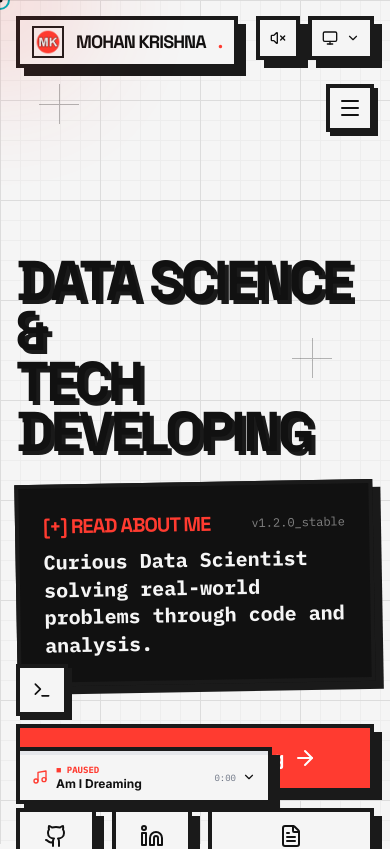
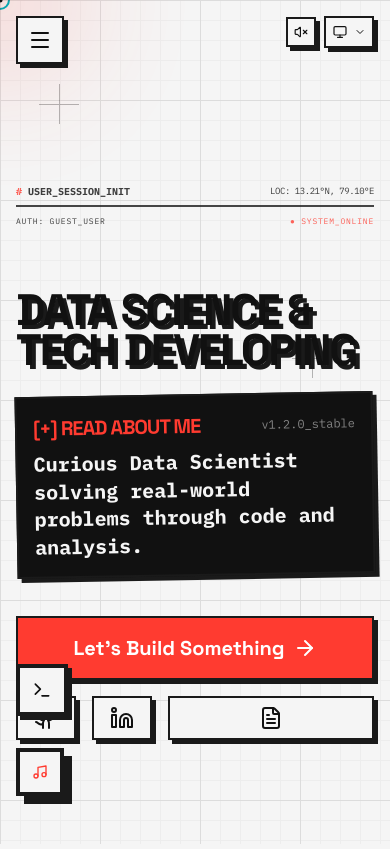
Before and after one commit to mohankrishna-9704/Mohan-Portfolio, a React (Vite) app: page / in a window 390 px wide. Shown: the top 849 px of the page. Built offline with nearby package versions, Linux system fonts and the light colour scheme.

Commit message:
feat: add initial portfolio structure including main sections and core UI components.

```diff
--- a/src/App.jsx
+++ b/src/App.jsx
@@ -42,15 +42,15 @@ const AppContent = () => {
       </AnimatePresence>
 
       {!loading && (
-        <div className="flex justify-center flex-col relative w-full overflow-x-hidden pt-20">
+        <div className="flex justify-center flex-col relative w-full overflow-x-hidden pt-12 md:pt-20">
           <BackgroundElements />
           <SideNav />
 
           {/* Floating Identity Sticker */}
-          <div className="fixed top-4 left-4 md:top-8 md:left-8 z-50">
+          <div className="hidden md:block fixed top-4 left-4 md:top-8 md:left-8 z-50">
             <a href="#" className="flex items-center gap-3 font-display font-black text-lg md:text-2xl tracking-tighter hover:text-primary-brutal brutal-transition bg-bg-brutal brutal-border brutal-shadow px-3 py-1.5 md:px-4 md:py-2 block">
               <img src="/procedural_logo_circular1_circle.png" alt="MK Logo" className="w-8 h-8 md:w-10 md:h-10 brutal-border-sm" />
-              MOHAN KRISHNA<span className="text-primary-brutal">.</span>
+              <span className="hidden md:inline">MOHAN KRISHNA</span><span className="text-primary-brutal">.</span>
             </a>
           </div>
 
--- a/src/components/layout/SideNav.jsx
+++ b/src/components/layout/SideNav.jsx
@@ -65,7 +65,7 @@ export const SideNav = () => {
       {/* Mobile Hamburger Button */}
       <button
         onClick={() => setMobileMenuOpen(true)}
-        className="md:hidden fixed top-20 right-4 z-50 p-2 brutal-border bg-bg-brutal hover:bg-text-brutal hover:text-bg-brutal brutal-transition brutal-shadow-sm group mt-1"
+        className="md:hidden fixed top-4 left-4 z-[100] p-2.5 brutal-border-sm bg-bg-brutal hover:bg-text-brutal hover:text-bg-brutal brutal-transition brutal-shadow-sm group"
       >
         <Menu className="w-6 h-6 text-text-brutal group-hover:text-bg-brutal" />
       </button>
@@ -81,12 +81,12 @@ export const SideNav = () => {
             onClick={() => setMobileMenuOpen(false)}
           >
             <motion.div
-              initial={{ x: '100%' }}
+              initial={{ x: '-100%' }}
               animate={{ x: 0 }}
-              exit={{ x: '100%' }}
+              exit={{ x: '-100%' }}
               transition={{ type: 'spring', damping: 25, stiffness: 200 }}
               onClick={(e) => e.stopPropagation()}
-              className="absolute right-0 top-0 bottom-0 w-[280px] bg-bg-brutal brutal-border-l brutal-shadow-lg p-6 flex flex-col"
+              className="absolute left-0 top-0 bottom-0 w-[280px] bg-bg-brutal brutal-border-r brutal-shadow-lg p-6 flex flex-col"
             >
               <div className="flex justify-between items-center mb-12">
                 <span className="font-display font-black text-xl tracking-tighter">NAVIGATION</span>
--- a/src/components/sections/Experience.jsx
+++ b/src/components/sections/Experience.jsx
@@ -140,9 +140,9 @@ export const Experience = () => {
           viewport={{ once: true }}
           className="mb-16 text-center"
         >
-          <h2 className="text-5xl md:text-7xl font-black font-display uppercase inline-block relative">
+          <h2 className="text-4xl sm:text-5xl md:text-7xl font-black font-display uppercase inline-block relative">
             <span className="relative z-10">Education & Journey</span>
-            <div className="absolute bottom-2 left-[-10px] right-[-10px] h-6 bg-secondary-brutal z-0 -rotate-2" />
+            <div className="absolute bottom-2 left-[-10px] right-[-10px] h-4 md:h-6 bg-secondary-brutal z-0 -rotate-2" />
           </h2>
           <p className="font-mono font-bold text-sm text-gray-500 mt-6">Click each card to expand details.</p>
         </motion.div>
--- a/src/components/sections/Hero.jsx
+++ b/src/components/sections/Hero.jsx
@@ -26,9 +26,25 @@ export const Hero = () => {
   }, []);
 
   return (
-    <section className="min-h-screen pt-40 pb-20 px-4 sm:px-6 lg:px-8 flex flex-col justify-center relative overflow-hidden" id="home">
+    <section className="min-h-screen pt-16 md:pt-40 pb-20 px-4 sm:px-6 lg:px-8 flex flex-col justify-center relative overflow-hidden" id="home">
       <div className="hidden md:block">
         <DraggableStickers />
+      </div>
+
+      {/* Mobile Top Decor - Fills empty space */}
+      <div className="md:hidden flex flex-col mb-12 opacity-80 pointer-events-none">
+        <div className="flex justify-between items-end border-b-2 border-border-brutal pb-2">
+          <div className="font-mono text-[10px] font-black leading-none uppercase">
+            <span className="text-primary-brutal">#</span> User_Session_Init
+          </div>
+          <div className="font-mono text-[9px] uppercase tracking-tighter">
+            Loc: 13.21°N, 79.10°E
+          </div>
+        </div>
+        <div className="flex justify-between mt-2">
+          <div className="font-mono text-[8px] uppercase tracking-widest">Auth: Guest_User</div>
+          <div className="font-mono text-[8px] uppercase tracking-widest text-primary-brutal animate-pulse">● System_Online</div>
+        </div>
       </div>
 
       {/* Floating Elements (Border Charcoal & Primary Red) */}
@@ -58,7 +74,7 @@ export const Hero = () => {
               initial={{ opacity: 0, y: 50 }}
               animate={{ opacity: 1, y: 0 }}
               transition={{ duration: 0.6 }}
-              className="text-[3.5rem] sm:text-6xl lg:text-[5.5rem] xl:text-[7rem] font-black font-display tracking-tighter leading-[0.9] mb-6 uppercase text-text-brutal drop-shadow-[4px_4px_0_#1A1A1A]"
+              className="text-[2.75rem] sm:text-6xl lg:text-[5.5rem] xl:text-[7rem] font-black font-display tracking-tighter leading-[0.9] mb-6 uppercase text-text-brutal drop-shadow-[4px_4px_0_#1A1A1A]"
             >
               DATA SCIENCE & <br/> TECH DEVELOPING
             </motion.h1>
@@ -72,7 +88,7 @@ export const Hero = () => {
               <motion.div
                 whileHover={{ scale: 1.02 }}
                 whileTap={{ scale: 0.98 }}
-                className="bg-text-brutal text-bg-brutal brutal-border brutal-shadow p-6 transform -rotate-1 cursor-pointer group hover:rotate-0 transition-all duration-300 relative z-20"
+                className="bg-text-brutal text-bg-brutal brutal-border-sm md:brutal-border brutal-shadow-sm md:brutal-shadow p-4 md:p-6 transform -rotate-1 cursor-pointer group hover:rotate-0 transition-all duration-300 relative z-20"
                 onClick={() => {
                   console.log("Card clicked");
                   setIsAboutExpanded(!isAboutExpanded);
--- a/src/components/sections/Projects.jsx
+++ b/src/components/sections/Projects.jsx
@@ -189,7 +189,7 @@ export const Projects = () => {
         viewport={{ once: true, margin: "-100px" }}
         transition={{ duration: 0.5 }}
       >
-        <h2 className="text-5xl md:text-7xl font-black font-display uppercase mb-4 flex items-center gap-4">
+        <h2 className="text-4xl sm:text-5xl md:text-7xl font-black font-display uppercase mb-4 flex items-center gap-4">
           <span className="text-primary-brutal">*</span>
           Featured Work
         </h2>
--- a/src/components/sections/Skills.jsx
+++ b/src/components/sections/Skills.jsx
@@ -53,7 +53,7 @@ export const Skills = () => {
             viewport={{ once: true, margin: "-100px" }}
             className="sticky top-32"
           >
-            <h2 className="text-5xl md:text-7xl font-black font-display uppercase mb-6 leading-none">
+            <h2 className="text-4xl sm:text-5xl md:text-7xl font-black font-display uppercase mb-6 leading-none">
               <span className="text-secondary-brutal block mb-2">*</span>
               Tech <br /> Arsenal
             </h2>
--- a/src/components/ui/Button.jsx
+++ b/src/components/ui/Button.jsx
@@ -1,7 +1,7 @@
 import React from 'react';
 
 export const Button = ({ children, className = '', variant = 'primary', ...props }) => {
-  const baseClasses = 'inline-flex items-center justify-center brutal-border brutal-shadow brutal-transition font-display font-bold px-6 py-3 active:translate-x-1 active:translate-y-1 active:brutal-shadow-sm hover:-translate-y-1 hover:-translate-x-1 hover:brutal-shadow-hover';
+  const baseClasses = 'inline-flex items-center justify-center brutal-border-sm md:brutal-border brutal-shadow-sm md:brutal-shadow brutal-transition font-display font-bold px-4 py-2 md:px-6 md:py-3 active:translate-x-1 active:translate-y-1 active:brutal-shadow-sm hover:-translate-y-1 hover:-translate-x-1 hover:brutal-shadow-hover';
 
   const variants = {
     primary: 'bg-primary-brutal text-white',
--- a/src/components/ui/NowPlaying.jsx
+++ b/src/components/ui/NowPlaying.jsx
@@ -204,13 +204,13 @@ export const NowPlaying = () => {
       animate={{ opacity: isIdle ? 0 : 1, x: 0 }}
       transition={{ delay: isIdle ? 0 : 2.5, duration: 0.5 }}
       style={{ pointerEvents: isIdle ? 'none' : 'auto' }}
-      className="fixed bottom-10 left-4 md:bottom-8 md:left-auto md:right-32 z-50 select-none"
+      className="fixed bottom-12 left-4 md:bottom-8 md:right-32 md:left-auto z-[55] select-none"
     >
-      <div className="bg-bg-brutal brutal-border brutal-shadow overflow-hidden w-64">
+      <div className={`bg-bg-brutal brutal-border brutal-shadow overflow-hidden brutal-transition ${expanded ? 'w-64' : 'w-auto md:w-64'}`}>
 
-        {/* Progress Bar */}
+        {/* Progress Bar (Hidden on mobile collapsed) */}
         <div
-          className="h-1 bg-gray-200 cursor-pointer group relative overflow-hidden"
+          className={`h-1 bg-gray-200 cursor-pointer group relative overflow-hidden ${!expanded && 'hidden md:block'}`}
           onClick={handleSeek}
         >
           <motion.div
@@ -223,10 +223,14 @@ export const NowPlaying = () => {
           <div ref={playerRef} />
         </div>
 
-        {/* Header */}
+        {/* Header / Icon Trigger */}
         <button
           onClick={() => setExpanded(e => !e)}
-          className="w-full flex items-center gap-2 px-3 py-2 hover:bg-primary-brutal/10 brutal-transition"
+          className={`flex items-center brutal-transition ${
+            expanded
+              ? 'w-full gap-2 px-3 py-2 hover:bg-primary-brutal/10'
+              : 'p-3 md:w-full md:gap-2 md:px-3 md:py-2 hover:bg-primary-brutal/10'
+          }`}
         >
           <div className="flex items-end gap-[3px] h-4">
             {isBuffering ? (
@@ -247,17 +251,19 @@ export const NowPlaying = () => {
               <Music className="w-4 h-4 text-primary-brutal" />
             )}
           </div>
-          <div className="flex-1 text-left overflow-hidden">
+
+          <div className={`flex-1 text-left overflow-hidden ${!expanded && 'hidden md:block'}`}>
             <p className="font-mono font-bold text-[9px] uppercase text-primary-brutal truncate">
               {isBuffering ? '⧗ Buffering...' : isPlaying ? '♪ Now Listening' : '■ Paused'}
             </p>
             <p className="font-bold text-xs truncate">{track.title}</p>
           </div>
-          <div className="flex items-center gap-1.5 shrink-0">
-            <span className="font-mono text-[9px] text-gray-500">
+
+          <div className={`items-center gap-1 shrink-0 ${!expanded ? 'hidden md:flex' : 'flex'}`}>
+            <span className="font-mono text-[8px] md:text-[9px] text-gray-500">
               {formatTime(currentTime)}
             </span>
-            {expanded ? <ChevronUp className="w-3.5 h-3.5" /> : <ChevronDown className="w-3.5 h-3.5" />}
+            {expanded ? <ChevronUp className="w-3 h-3 md:w-3.5 md:h-3.5" /> : <ChevronDown className="w-3 h-3 md:w-3.5 md:h-3.5" />}
           </div>
         </button>
 
--- a/src/components/ui/ThemeToggle.jsx
+++ b/src/components/ui/ThemeToggle.jsx
@@ -51,21 +51,21 @@ export const ThemeToggle = () => {
           setMuted(next);
           if (!next) play('theme'); // play a sound when unmuting to confirm
         }}
-        className="p-2.5 bg-bg-brutal text-text-brutal brutal-border brutal-shadow brutal-transition hover:brutal-shadow-none hover:text-primary-brutal cursor-pointer"
+        className="p-1.5 md:p-2.5 bg-bg-brutal text-text-brutal brutal-border-sm md:brutal-border brutal-shadow-sm md:brutal-shadow brutal-transition hover:translate-x-[2px] hover:translate-y-[2px] hover:shadow-none hover:text-primary-brutal cursor-pointer"
         title={muted ? 'Enable sounds' : 'Mute sounds'}
       >
-        {muted ? <VolumeX className="w-4 h-4" /> : <Volume2 className="w-4 h-4" />}
+        {muted ? <VolumeX className="w-3.5 h-3.5 md:w-4 md:h-4" /> : <Volume2 className="w-3.5 h-3.5 md:w-4 md:h-4" />}
       </button>
 
       {/* Theme dropdown */}
       <div className="relative">
         <button
           onClick={() => { setIsOpen(!isOpen); play('click'); }}
-          className="flex items-center gap-2 p-2.5 bg-bg-brutal text-text-brutal brutal-border brutal-shadow brutal-transition hover:brutal-shadow-none cursor-pointer"
+          className="flex items-center gap-1.5 p-1.5 md:gap-2 md:p-2.5 bg-bg-brutal text-text-brutal brutal-border-sm md:brutal-border brutal-shadow-sm md:brutal-shadow brutal-transition hover:translate-x-[2px] hover:translate-y-[2px] hover:shadow-none cursor-pointer"
           title="Change Theme"
         >
-          {getCurrentIcon()}
-          <ChevronDown className={`w-3.5 h-3.5 transition-transform ${isOpen ? 'rotate-180' : ''}`} />
+          <div className="scale-90 md:scale-100">{getCurrentIcon()}</div>
+          <ChevronDown className={`w-3 h-3 md:w-3.5 md:h-3.5 transition-transform ${isOpen ? 'rotate-180' : ''}`} />
         </button>
 
         <AnimatePresence>
```
